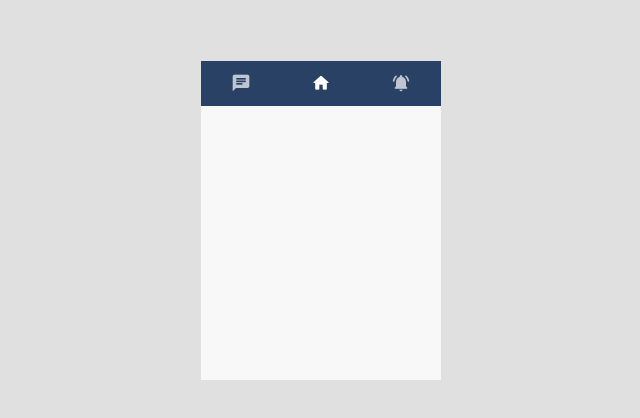
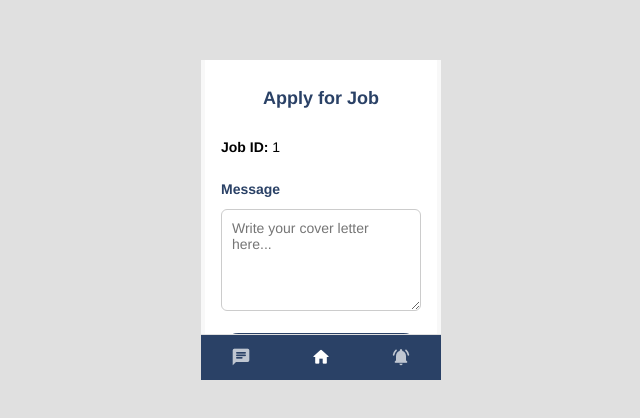
Before and after one commit to mch-cloudmosa-team4/mch-2025-cloudmosa, a Vue app in the folder frontend/: page /job/1/apply in a window 1280 px wide. Shown: the part 180-598 px from the top of the page, without its empty margins (319-959 px from the left). Built offline with nearby package versions, Linux system fonts and the light colour scheme.

Commit message:
Add Create Application

```diff
--- a/frontend/src/router/index.ts
+++ b/frontend/src/router/index.ts
@@ -18,6 +18,7 @@ import Dashboard from '@/views/Dashboard.vue'
 import MyJobList from '@/views/MyJobList.vue'
 import RegisterVIew from '@/views/RegisterVIew.vue'
 import ProfileEdit from '@/views/ProfileEdit.vue'
+import ApplicationCreate from '@/views/ApplicationCreate.vue'
 
 const routes = [
   { path: '/', redirect: '/home' },
@@ -40,6 +41,7 @@ const routes = [
   { path: '/myjob', component: MyJobList },
   { path: '/register', component: RegisterVIew },
   { path: '/profile/:id/edit', component: ProfileEdit },
+  { path: '/job/:id/apply', component: ApplicationCreate },
 ]
 
 const router = createRouter({
--- /dev/null
+++ b/frontend/src/views/ApplicationCreate.vue
@@ -0,0 +1,99 @@
+<template>
+  <main class="application-create">
+    <h1>Apply for Job</h1>
+    <form @submit.prevent="submitApplication" class="application-form">
+      <!-- 顯示 Job ID -->
+      <p><strong>Job ID:</strong> {{ jobId }}</p>
+
+      <!-- 填寫 Cover Letter -->
+      <label for="coverLetter">Message</label>
+      <textarea
+        id="coverLetter"
+        v-model="coverLetter"
+        placeholder="Write your cover letter here..."
+        rows="5"
+      ></textarea>
+      <!-- TODO: (Backend) Check if submitted before -> alert -->
+      <button type="submit">Submit Application</button>
+    </form>
+  </main>
+</template>
+
+<script setup lang="ts">
+import { ref } from 'vue'
+import { useRoute, useRouter } from 'vue-router'
+
+const route = useRoute()
+const router = useRouter()
+
+// 從 URL 取得 job id
+const jobId = route.params.id
+
+// 表單欄位
+const coverLetter = ref('')
+const expectedSalary = ref('')
+
+// 提交表單
+function submitApplication() {
+  console.log('Application submitted for job:', jobId)
+  console.log('Cover Letter:', coverLetter.value)
+  console.log('Expected Salary:', expectedSalary.value)
+
+  // 模擬 API 回傳 application id = 1
+  router.push('/application/1')
+}
+</script>
+
+<style scoped>
+.application-create {
+  max-width: 420px;
+  margin: 0 auto;
+  padding: 16px;
+  font-family: "Helvetica Neue", Arial, sans-serif;
+  background: #ffffff;
+}
+
+h1 {
+  font-size: 18px;
+  font-weight: bold;
+  margin-bottom: 16px;
+  text-align: center;
+  color: #2a4166;
+}
+
+.application-form {
+  display: flex;
+  flex-direction: column;
+  gap: 12px;
+}
+
+label {
+  font-size: 14px;
+  font-weight: 600;
+  color: #2a4166;
+}
+
+input,
+textarea {
+  padding: 10px;
+  font-size: 14px;
+  border: 1px solid #ccc;
+  border-radius: 6px;
+}
+
+button {
+  margin-top: 10px;
+  padding: 10px;
+  border: none;
+  border-radius: 25px;
+  background: rgb(42, 65, 102);
+  color: white;
+  font-weight: bold;
+  cursor: pointer;
+  transition: background 0.2s ease;
+}
+
+button:hover {
+  background: rgb(80, 110, 160);
+}
+</style>
--- a/frontend/src/views/JobDetail.vue
+++ b/frontend/src/views/JobDetail.vue
@@ -49,7 +49,7 @@ onMounted(async () => {
 })
 
 function applyJob() {
-  alert('Application submitted for job: ' + job.value.title)
+  router.push(`/job/${job.value.id}/apply`)
 }
 
 function goToEdit() {
```
